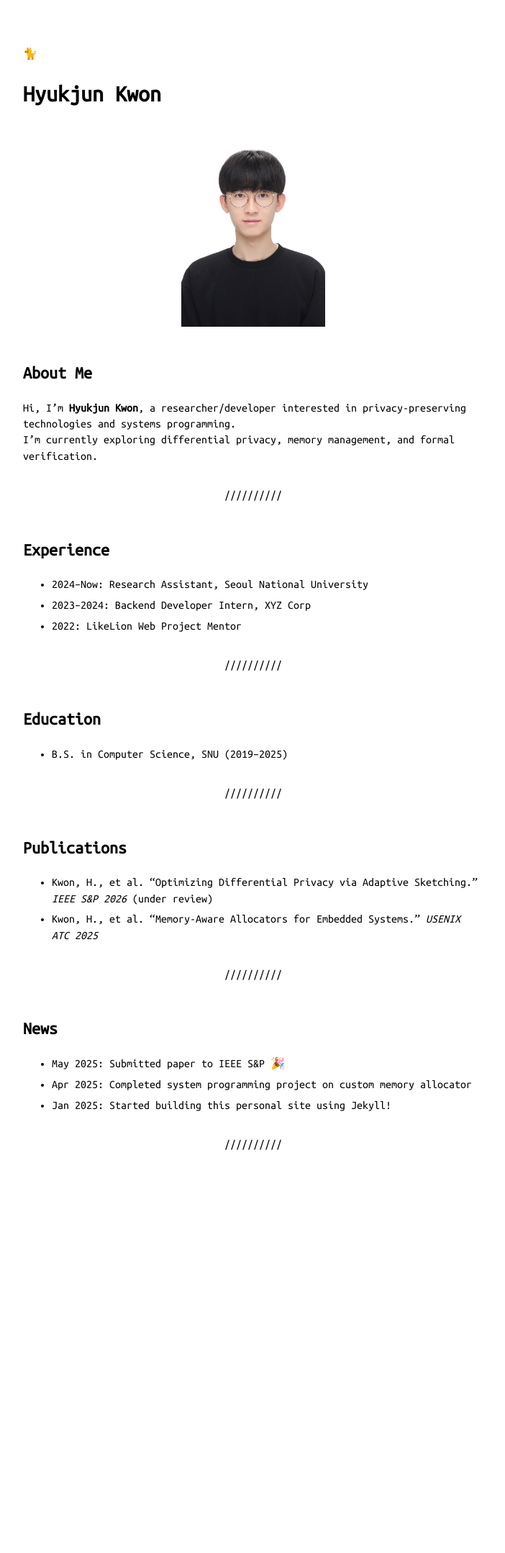
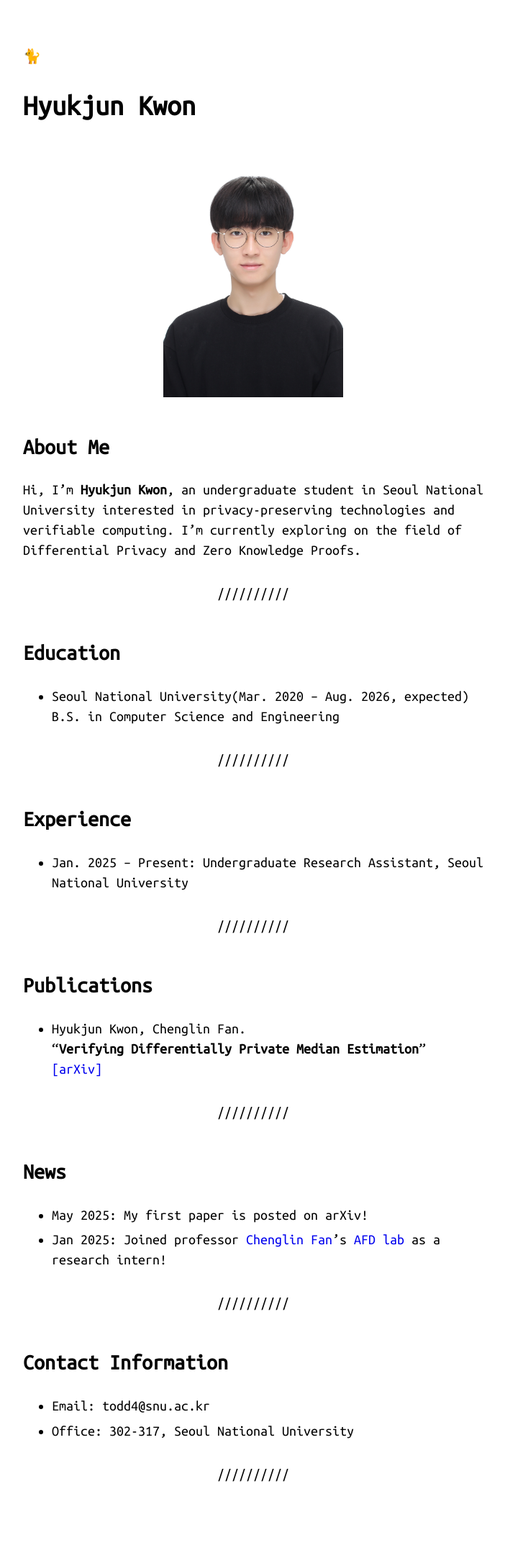
Before and after one commit to Hyoek-Jun-Kwon/Hyoek-Jun-Kwon.github.io, a Jekyll site: the page built from index.md, in a window 1280 px wide. Shown: the whole page at 72% size, without its empty margins (288-990 px from the left). Built offline with Jekyll 4.4.1, drawn with Linux system fonts in a browser that asks for light colours; before the commit the page ends 1697 px from its top, so only the background shows below that.

Commit message:
Feat.size

```diff
--- a/index.md
+++ b/index.md
@@ -8,6 +8,7 @@ title: "Hyukjun Kwon"
 <style>
 body {
   font-family: 'Ubuntu Mono', monospace;
+  font-size: 125%;
 }
 
 a {
@@ -15,40 +16,48 @@ a {
 }
 </style>
 
-![profile](assets/Hyukjun_Kwon.jpg){: width="200px" }
+<p align="center">
+<img src="assets/hyukjun_kwon.jpg" alt="Profile" width="250" />
+</p>
 
 ## About Me
 
-Hi, I'm **Hyukjun Kwon**, a researcher/developer interested in privacy-preserving technologies and systems programming.
-I'm currently exploring differential privacy, memory management, and formal verification.
+Hi, I'm **Hyukjun Kwon**, an undergraduate student in Seoul National University interested in privacy-preserving technologies and verifiable computing.
+I'm currently exploring on the field of Differential Privacy and Zero Knowledge Proofs.
+
+---
+
+## Education
+
+- Seoul National University(Mar. 2020 – Aug. 2026, expected)
+  B.S. in Computer Science and Engineering
 
 ---
 
 ## Experience
 
-- 2024–Now: Research Assistant, Seoul National University
-- 2023–2024: Backend Developer Intern, XYZ Corp
-- 2022: LikeLion Web Project Mentor
-
----
-
-## Education
-
-- B.S. in Computer Science, SNU (2019–2025)
+- Jan. 2025 – Present: Undergraduate Research Assistant, Seoul National University
 
 ---
 
 ## Publications
 
-- Kwon, H., et al. "Optimizing Differential Privacy via Adaptive Sketching." _IEEE S&P 2026_ (under review)
-- Kwon, H., et al. "Memory-Aware Allocators for Embedded Systems." _USENIX ATC 2025_
+- Hyukjun Kwon, Chenglin Fan.
+  "**Verifying Differentially Private Median Estimation**"
+  [[arXiv]](https://arxiv.org/abs/2505.16246#)
 
 ---
 
 ## News
 
-- May 2025: Submitted paper to IEEE S&P 🎉
-- Apr 2025: Completed system programming project on custom memory allocator
-- Jan 2025: Started building this personal site using Jekyll!
+- May 2025: My first paper is posted on arXiv!
+- Jan 2025: Joined professor [Chenglin Fan](https://sites.google.com/site/chenglinfanresearch/welcome-to-chenglin-fans-webpage)'s [AFD lab](https://sites.google.com/snu.ac.kr/afdlab/news?authuser=0) as a research intern!
 
 ---
+
+## Contact Information
+
+- Email: todd4@snu.ac.kr
+- Office: 302-317, Seoul National University
+
+---
```
